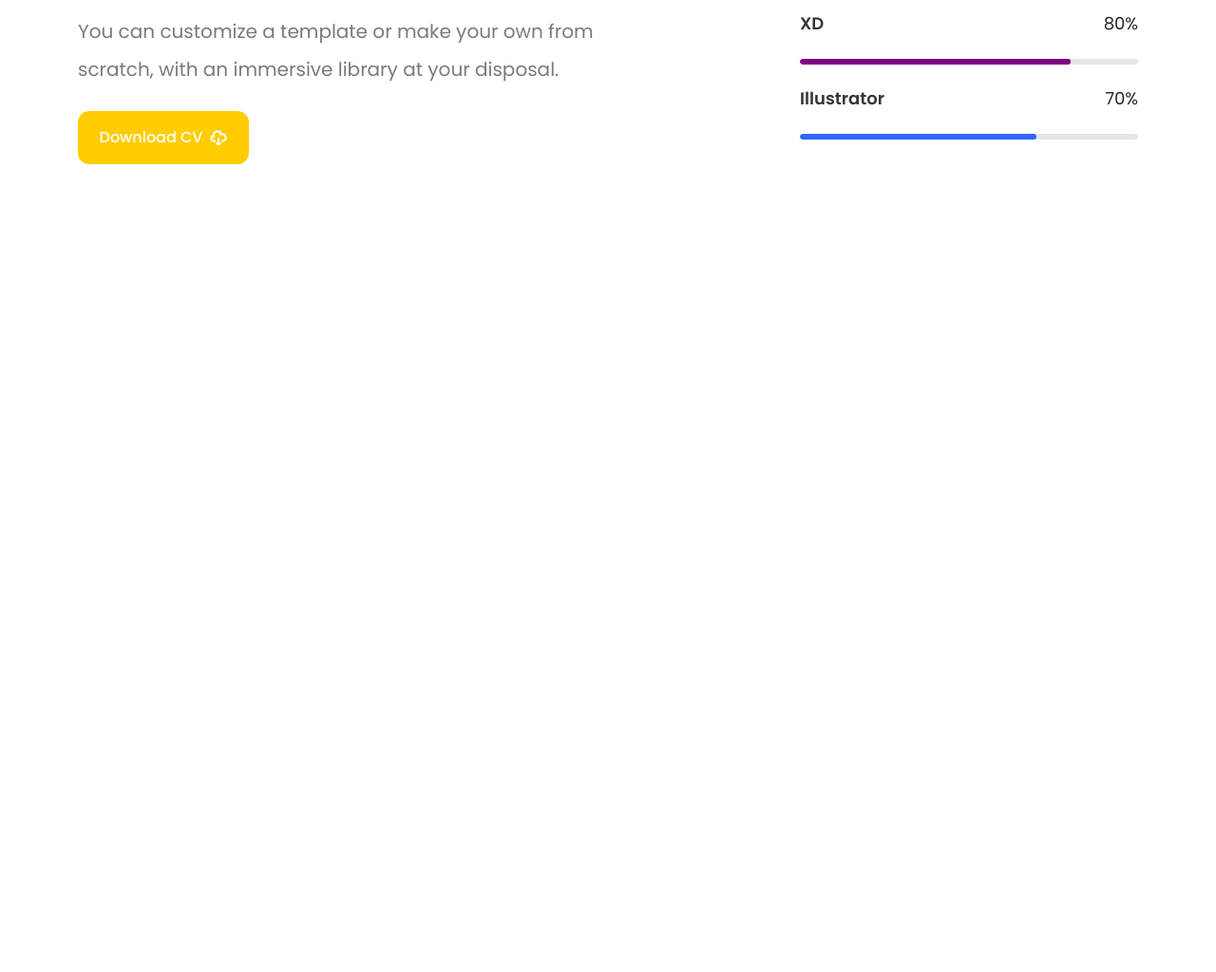
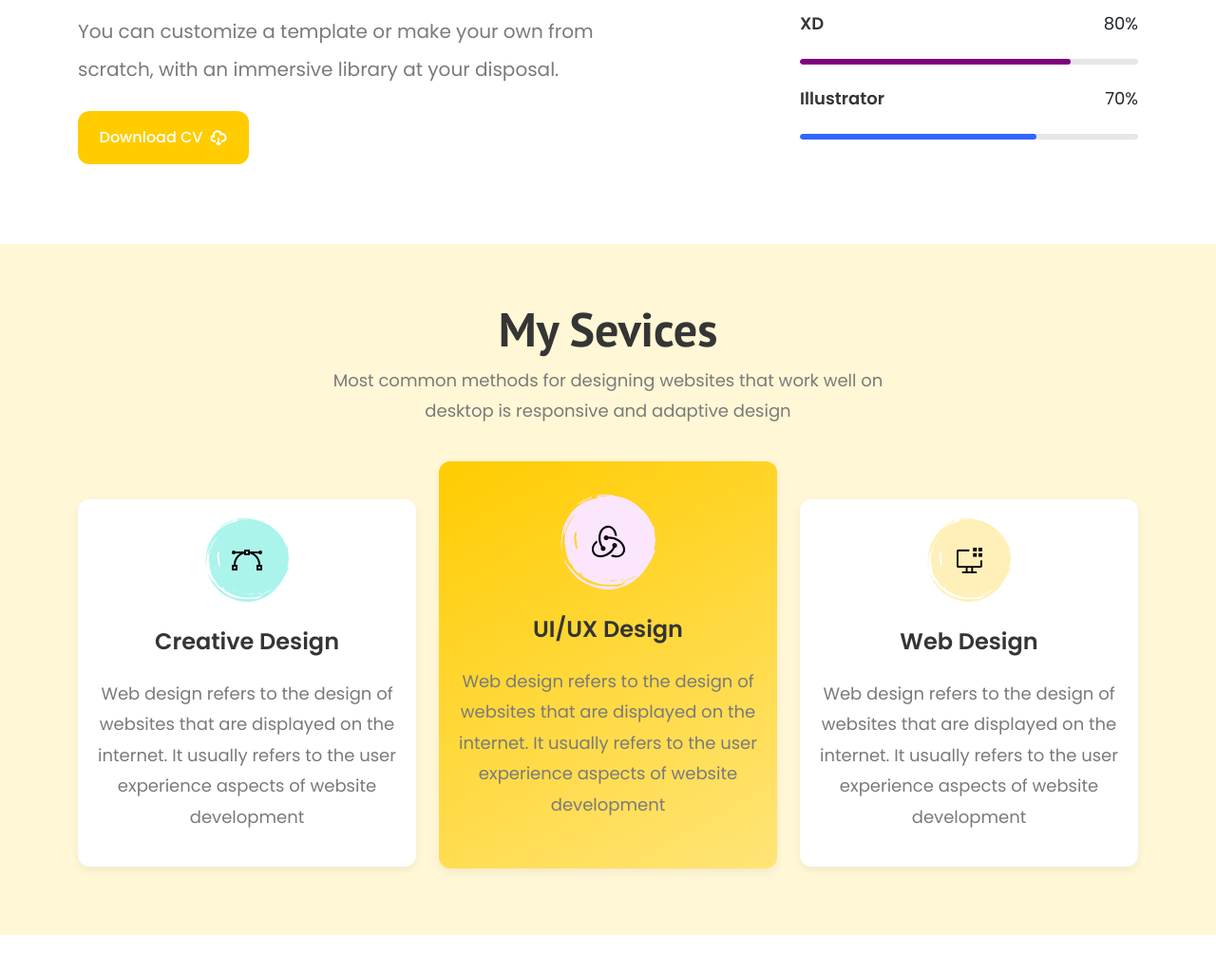
Before and after one commit to Takmim00/Ashikur-protfolio, a plain HTML site: page index.html in a window 1280 px wide. Shown: the part 3771-4795 px from the top of the page at 95% size. Before the commit the page ends 4028 px from the top, so only its background shows below. Drawn offline with Linux system fonts and the light colour scheme; a web font is replaced by a local one.

Commit message:
service section updated

```diff
--- a/index.html
+++ b/index.html
@@ -15,7 +15,6 @@
   <body>
     <header>
       <!-- Navbar SECTION START -->
-
       <nav class="navbar navbar-expand-lg shadow-sm p-2">
         <div class="container">
           <a class="navbar-brand" href="#">
@@ -317,7 +316,6 @@
           </div>
         </div>
       </section>
-
       <!-- Help section end -->
       <!-- Experience section start -->
       <section id="experience">
@@ -375,7 +373,6 @@
         </div>
       </section>
       <!-- Experience section end -->
-
       <!-- Expert section start-->
       <section id="expert">
         <div class="container">
@@ -393,7 +390,10 @@
                   You can customize a template or make your own from scratch,
                   with an immersive library at your disposal.
                 </p>
-                <a href="#" class="btnCommon mt-4 d-flex align-items-center gap-2">
+                <a
+                  href="#"
+                  class="btnCommon mt-4 d-flex align-items-center gap-2"
+                >
                   Download CV
                   <svg
                     width="18"
@@ -428,7 +428,7 @@
               </div>
             </div>
             <!-- Right Tabs -->
-            <div class="col-md-4 ">
+            <div class="col-md-4">
               <ul class="nav nav-tabs gap-2" id="expertTabs" role="tablist">
                 <li class="nav-item" role="presentation">
                   <button
@@ -467,9 +467,10 @@
                   aria-labelledby="skills-tab"
                 >
                   <div class="skill-label skill">
-                    <p>Figma</p><span class="orange">85%</span>
+                    <p>Figma</p>
+                    <span class="orange">85%</span>
                   </div>
-                  <div class="progress ">
+                  <div class="progress">
                     <div
                       class="progress-bar"
                       role="progressbar"
@@ -478,9 +479,10 @@
                   </div>
 
                   <div class="skill-label skill darkBlue">
-                    <p>Photoshop</p><span>75%</span>
+                    <p>Photoshop</p>
+                    <span>75%</span>
                   </div>
-                  <div class="progress ">
+                  <div class="progress">
                     <div
                       class="progress-bar"
                       role="progressbar"
@@ -488,8 +490,11 @@
                     ></div>
                   </div>
 
-                  <div class="skill-label skill purple"><p>XD</p><span>80%</span></div>
-                  <div class="progress ">
+                  <div class="skill-label skill purple">
+                    <p>XD</p>
+                    <span>80%</span>
+                  </div>
+                  <div class="progress">
                     <div
                       class="progress-bar"
                       role="progressbar"
@@ -498,9 +503,10 @@
                   </div>
 
                   <div class="skill-label skill blue">
-                    <p>Illustrator</p><span>70%</span>
+                    <p>Illustrator</p>
+                    <span>70%</span>
                   </div>
-                  <div class="progress ">
+                  <div class="progress">
                     <div
                       class="progress-bar"
                       role="progressbar"
@@ -516,11 +522,10 @@
                 >
                   <ul class="list-unstyled mt-3 education">
                     <li>
-                      <strong>Diploma in Computer Science</strong> - National Institute of Technology
+                      <strong>Diploma in Computer Science</strong> - National
+                      Institute of Technology
                     </li>
-                    <li>
-                      <strong>UI/UX Design Diploma</strong> - Creative IT
-                    </li>
+                    <li><strong>UI/UX Design Diploma</strong> - Creative IT</li>
                     <li>
                       <strong>Graphic Design Course</strong> - Creative IT
                     </li>
@@ -532,6 +537,58 @@
         </div>
       </section>
       <!-- Expert section end-->
+
+      <!-- Sevices section start-->
+      <section id="service">
+        <div class="container text-center">
+          <h2>My Sevices</h2>
+          <p>
+            Most common methods for designing websites that work well on <br />
+            desktop is responsive and adaptive design
+          </p>
+          <div class="row justify-content-center g-4">
+            <!-- Card 1 -->
+            <div class="col-md-4">
+              <div class="service-card">
+                <img src="./assets/Group 199.png" alt="" />
+                <h5>Creative Design</h5>
+                <p>
+                  Web design refers to the design of websites that are displayed
+                  on the internet. It usually refers to the user experience
+                  aspects of website development
+                </p>
+              </div>
+            </div>
+
+            <!-- Card 2 (Highlighted) -->
+            <div class="col-md-4">
+              <div class="service-card highlight">
+                <img src="./assets/service1.png" alt="" />
+                <h5>UI/UX Design</h5>
+                <p>
+                  Web design refers to the design of websites that are displayed
+                  on the internet. It usually refers to the user experience
+                  aspects of website development
+                </p>
+              </div>
+            </div>
+
+            <!-- Card 3 -->
+            <div class="col-md-4">
+              <div class="service-card">
+                <img src="./assets/service2.png" alt="" />
+                <h5>Web Design</h5>
+                <p>
+                  Web design refers to the design of websites that are displayed
+                  on the internet. It usually refers to the user experience
+                  aspects of website development
+                </p>
+              </div>
+            </div>
+          </div>
+        </div>
+      </section>
+      <!-- Sevices section end-->
     </main>
     <footer></footer>
     <!-- js script  -->
--- a/style/style.css
+++ b/style/style.css
@@ -440,3 +440,67 @@ nav .toggleBtn {
   font-size: 18px;
   line-height: 180%;
 }
+/* Sevices section start */
+#service {
+  padding: 60px;
+  margin-bottom: 60px;
+  background: #fff7d5;
+}
+#service .container h2 {
+  font-family: var(--second-family);
+  font-weight: 700;
+  font-size: 50px;
+  text-align: center;
+  color: #353535;
+}
+
+#service .container p {
+  font-family: var(--font-family);
+  font-weight: 400;
+  font-size: 18px;
+  line-height: 180%;
+  text-align: center;
+  color: #7a7a7a;
+}
+
+.service-card {
+  margin-top: 60px;
+  border-radius: 12px;
+  padding: 20px;
+  box-shadow: 0 4px 10px 0 rgba(0, 0, 0, 0.06);
+  background: #fff;
+}
+.service-card.highlight {
+  border-radius: 12px;
+  box-shadow: 0 4px 10px 0 rgba(0, 0, 0, 0.06);
+  background: linear-gradient(151deg, #fc0 0%, #ffe476 98.84%);
+  padding: 35px 20px;
+  margin-top: 30px;
+  transform: translateY(-10px);
+  transition: all 0.3s ease;
+}
+
+
+.service-card img {
+  padding-bottom: 20px;
+}
+.service-card h5 {
+  padding-bottom: 10px;
+  font-family: var(--font-family);
+  font-weight: 600;
+  font-size: 24px;
+  line-height: 180%;
+  text-align: center;
+  color: #353535;
+}
+.service-card p {
+  font-family: var(--font-family);
+  font-weight: 400;
+  font-size: 15px;
+  line-height: 180%;
+  text-align: center;
+  color: #7a7a7a;
+}
+.service-card.highlight p {
+  font-weight: 500;
+}
```
Also changed, not shown: assets/service1.png (added), assets/service2.png (added).
